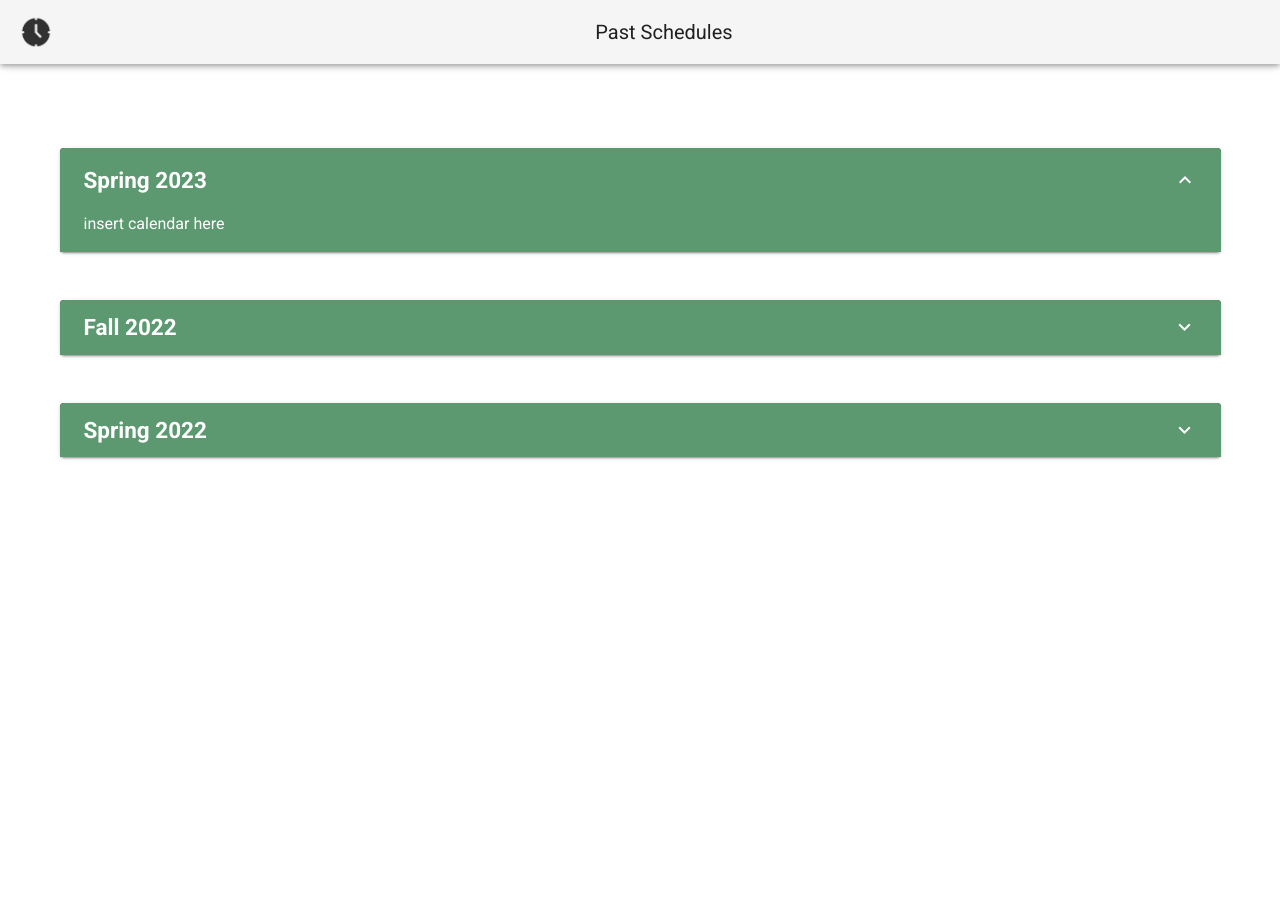
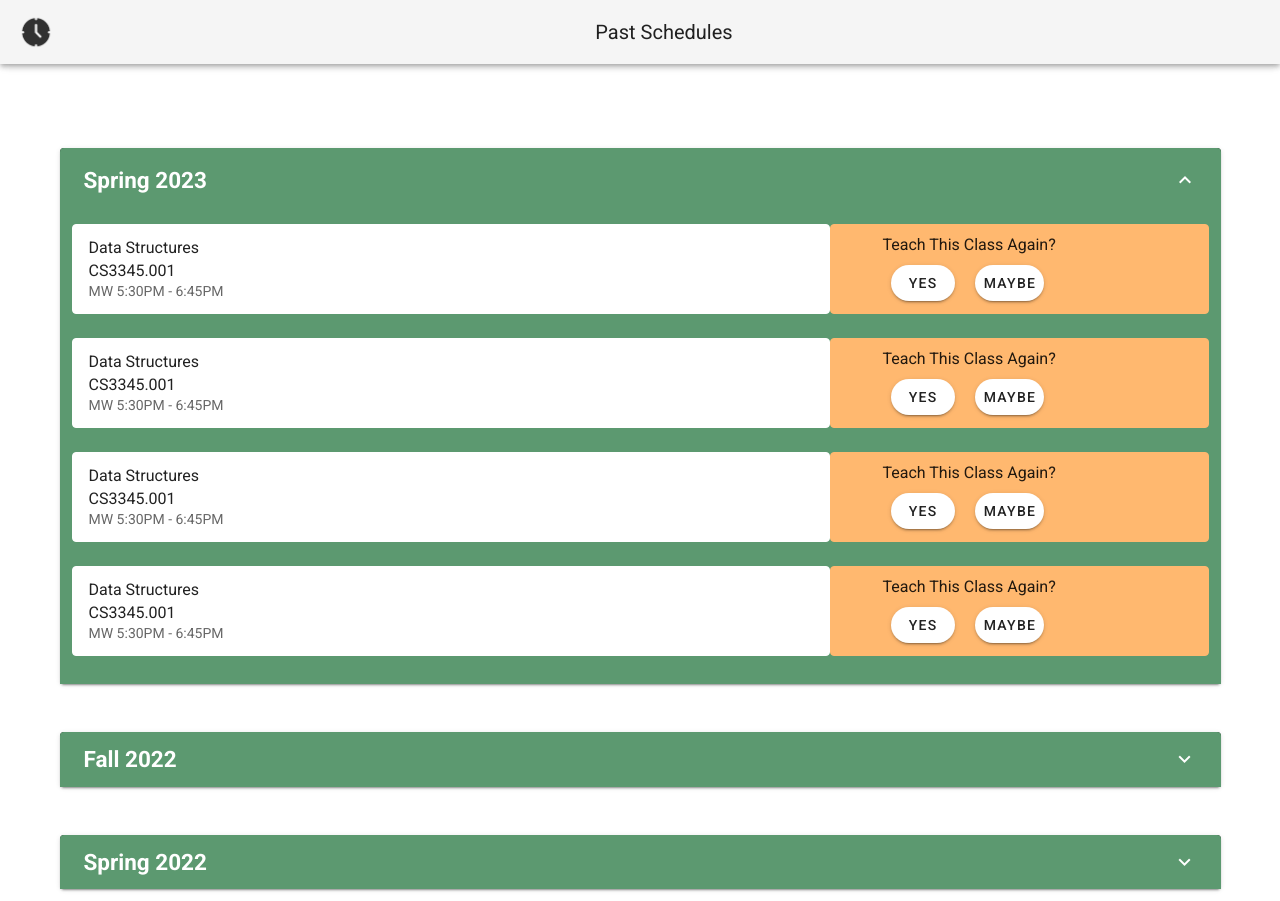
Before and after one commit to palak-bhargava/InstructorScheduler, a Vue app in the folder vue-client/: page / in a window 1280 px wide. Both pictures are taken after a click on the button "Spring 2023". Before the commit the page ends 800 px from the top, so only its background shows below. Built offline with nearby package versions, Linux system fonts and the light colour scheme.

Commit message:
paswt schedules with list view

```diff
--- a/vue-client/src/views/PastSchedules.vue
+++ b/vue-client/src/views/PastSchedules.vue
@@ -39,7 +39,262 @@
         color="#5C9970"
         rounded
       >
-        insert calendar here
+      <br>
+      <v-row>
+        <v-col
+          cols="8"
+          class="spacing-playground pa-0"
+        >
+          <v-card
+            class="mx-auto"
+            color="#ffffff"
+            light
+            outlined
+          >
+            <v-list-item three-line>
+              <v-list-item-content>
+                <v-list-item-title class="text-h7">
+                  Data Structures
+                </v-list-item-title>
+                <v-list-item-title class="text-h7">
+                  CS3345.001
+                </v-list-item-title>
+                <v-list-item-subtitle>
+                  MW 5:30PM - 6:45PM
+                </v-list-item-subtitle>
+              </v-list-item-content>
+            </v-list-item>
+            </v-card>
+          </v-col>
+
+          <v-col
+            cols="4"
+            class="spacing-playground pa-0"
+          >
+            <v-card
+              color="#FFB86F"
+              light
+              outlined
+            >
+              <div class="pt-2 pl-1 ml-12">
+                Teach This Class Again?
+              </div>
+              <v-card-actions>
+                <v-btn
+                  color="#ffffff"
+                  elevation="2"
+                  rounded
+                  light
+                  class="mr-3 mb-1 ml-13"
+                >
+                  Yes
+                </v-btn>
+                <v-btn
+                  color="#ffffff"
+                  elevation="2"
+                  rounded
+                  light
+                  class="mb-1"
+                >
+                  Maybe
+                </v-btn>
+              </v-card-actions>
+            </v-card>
+          </v-col>
+         </v-row>
+        <br><br>
+
+         <v-row>
+        <v-col
+          cols="8"
+          class="spacing-playground pa-0"
+        >
+          <v-card
+            class="mx-auto"
+            color="#ffffff"
+            light
+            outlined
+          >
+            <v-list-item three-line>
+              <v-list-item-content>
+                <v-list-item-title class="text-h7">
+                  Data Structures
+                </v-list-item-title>
+                <v-list-item-title class="text-h7">
+                  CS3345.001
+                </v-list-item-title>
+                <v-list-item-subtitle>
+                  MW 5:30PM - 6:45PM
+                </v-list-item-subtitle>
+              </v-list-item-content>
+            </v-list-item>
+            </v-card>
+          </v-col>
+
+          <v-col
+            cols="4"
+            class="spacing-playground pa-0"
+          >
+            <v-card
+              color="#FFB86F"
+              light
+              outlined
+            >
+              <div class="pt-2 pl-1 ml-12">
+                Teach This Class Again?
+              </div>
+              <v-card-actions>
+                <v-btn
+                  color="#ffffff"
+                  elevation="2"
+                  rounded
+                  light
+                  class="mr-3 mb-1 ml-13"
+                >
+                  Yes
+                </v-btn>
+                <v-btn
+                  color="#ffffff"
+                  elevation="2"
+                  rounded
+                  light
+                  class="mb-1"
+                >
+                  Maybe
+                </v-btn>
+              </v-card-actions>
+            </v-card>
+          </v-col>
+         </v-row>
+        <br><br>
+
+         <v-row>
+        <v-col
+          cols="8"
+          class="spacing-playground pa-0"
+        >
+          <v-card
+            class="mx-auto"
+            color="#ffffff"
+            light
+            outlined
+          >
+            <v-list-item three-line>
+              <v-list-item-content>
+                <v-list-item-title class="text-h7">
+                  Data Structures
+                </v-list-item-title>
+                <v-list-item-title class="text-h7">
+                  CS3345.001
+                </v-list-item-title>
+                <v-list-item-subtitle>
+                  MW 5:30PM - 6:45PM
+                </v-list-item-subtitle>
+              </v-list-item-content>
+            </v-list-item>
+            </v-card>
+          </v-col>
+
+          <v-col
+            cols="4"
+            class="spacing-playground pa-0"
+          >
+            <v-card
+              color="#FFB86F"
+              light
+              outlined
+            >
+              <div class="pt-2 pl-1 ml-12">
+                Teach This Class Again?
+              </div>
+              <v-card-actions>
+                <v-btn
+                  color="#ffffff"
+                  elevation="2"
+                  rounded
+                  light
+                  class="mr-3 mb-1 ml-13"
+                >
+                  Yes
+                </v-btn>
+                <v-btn
+                  color="#ffffff"
+                  elevation="2"
+                  rounded
+                  light
+                  class="mb-1"
+                >
+                  Maybe
+                </v-btn>
+              </v-card-actions>
+            </v-card>
+          </v-col>
+         </v-row>
+         <br><br>
+
+         <v-row>
+        <v-col
+          cols="8"
+          class="spacing-playground pa-0"
+        >
+          <v-card
+            class="mx-auto"
+            color="#ffffff"
+            light
+            outlined
+          >
+            <v-list-item three-line>
+              <v-list-item-content>
+                <v-list-item-title class="text-h7">
+                  Data Structures
+                </v-list-item-title>
+                <v-list-item-title class="text-h7">
+                  CS3345.001
+                </v-list-item-title>
+                <v-list-item-subtitle>
+                  MW 5:30PM - 6:45PM
+                </v-list-item-subtitle>
+              </v-list-item-content>
+            </v-list-item>
+            </v-card>
+          </v-col>
+
+          <v-col
+            cols="4"
+            class="spacing-playground pa-0"
+          >
+            <v-card
+              color="#FFB86F"
+              light
+              outlined
+            >
+              <div class="pt-2 pl-1 ml-12">
+                Teach This Class Again?
+              </div>
+              <v-card-actions>
+                <v-btn
+                  color="#ffffff"
+                  elevation="2"
+                  rounded
+                  light
+                  class="mr-3 mb-1 ml-13"
+                >
+                  Yes
+                </v-btn>
+                <v-btn
+                  color="#ffffff"
+                  elevation="2"
+                  rounded
+                  light
+                  class="mb-1"
+                >
+                  Maybe
+                </v-btn>
+              </v-card-actions>
+            </v-card>
+          </v-col>
+         </v-row>
+         <br>
       </v-expansion-panel-content>
     </v-expansion-panel>
   </v-expansion-panels>
```
